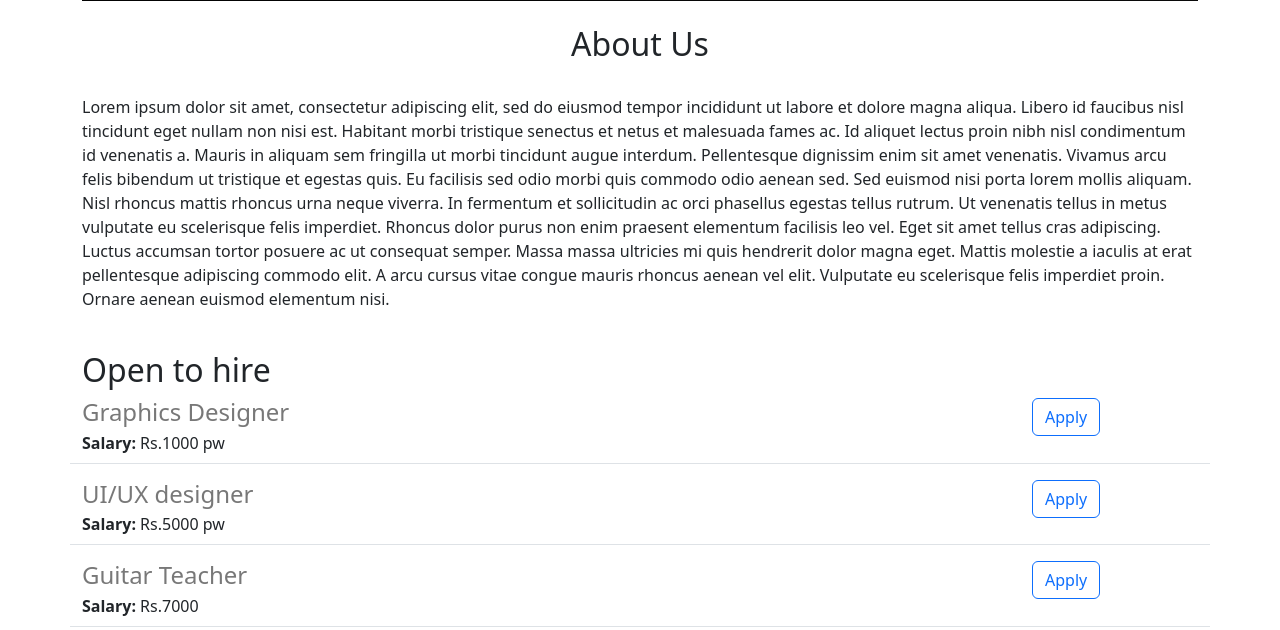
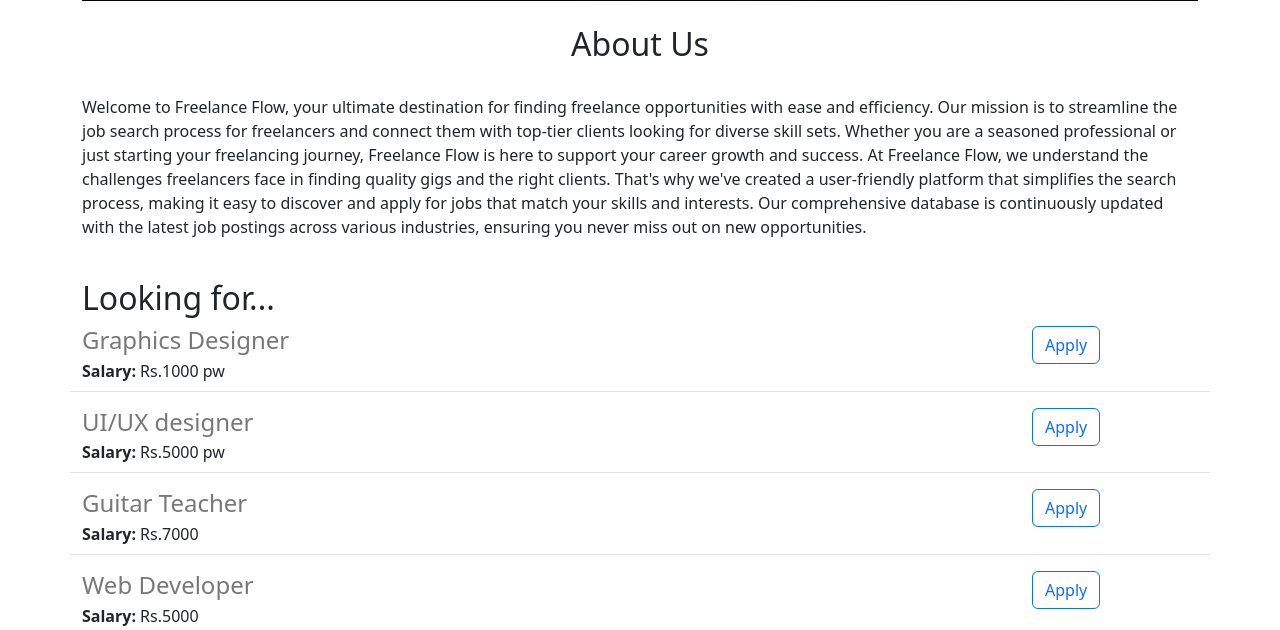
Before and after one commit to liyashaji/freelance_flow, a Flask app: page / in a window 1280 px wide. Shown: the part 505-1135 px from the top of the page. Run offline with Flask 3, Linux system fonts and the light colour scheme.

Commit message:
changed about

```diff
--- a/templates/home.html
+++ b/templates/home.html
@@ -25,9 +25,11 @@
     <br>
     <h2 class="text-center">About Us</h2>
     <br>
-    <p>Lorem ipsum dolor sit amet, consectetur adipiscing elit, sed do eiusmod tempor incididunt ut labore et dolore magna aliqua. Libero id faucibus nisl tincidunt eget nullam non nisi est. Habitant morbi tristique senectus et netus et malesuada fames ac. Id aliquet lectus proin nibh nisl condimentum id venenatis a. Mauris in aliquam sem fringilla ut morbi tincidunt augue interdum. Pellentesque dignissim enim sit amet venenatis. Vivamus arcu felis bibendum ut tristique et egestas quis. Eu facilisis sed odio morbi quis commodo odio aenean sed. Sed euismod nisi porta lorem mollis aliquam. Nisl rhoncus mattis rhoncus urna neque viverra. In fermentum et sollicitudin ac orci phasellus egestas tellus rutrum. Ut venenatis tellus in metus vulputate eu scelerisque felis imperdiet. Rhoncus dolor purus non enim praesent elementum facilisis leo vel. Eget sit amet tellus cras adipiscing. Luctus accumsan tortor posuere ac ut consequat semper. Massa massa ultricies mi quis hendrerit dolor magna eget. Mattis molestie a iaculis at erat pellentesque adipiscing commodo elit. A arcu cursus vitae congue mauris rhoncus aenean vel elit. Vulputate eu scelerisque felis imperdiet proin. Ornare aenean euismod elementum nisi.</p>
+    <p>Welcome to Freelance Flow, your ultimate destination for finding freelance opportunities with ease and efficiency. Our mission is to streamline the job search process for freelancers and connect them with top-tier clients looking for diverse skill sets. Whether you are a seasoned professional or just starting your freelancing journey, Freelance Flow is here to support your career growth and success.
+
+      At Freelance Flow, we understand the challenges freelancers face in finding quality gigs and the right clients. That's why we've created a user-friendly platform that simplifies the search process, making it easy to discover and apply for jobs that match your skills and interests. Our comprehensive database is continuously updated with the latest job postings across various industries, ensuring you never miss out on new opportunities.</p>
     <br>
-    <h2>Open to hire</h2>
+    <h2>Looking for...</h2>
     <div>
       {% for job in jobs %}
         {% include 'jobitem.html' %}
```
